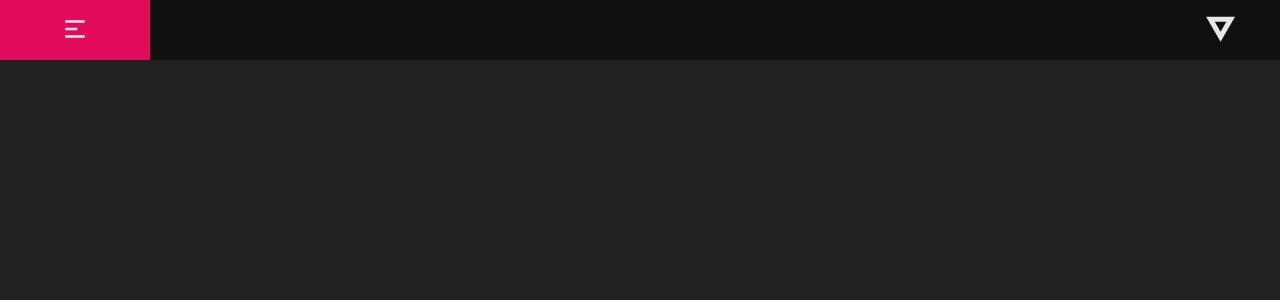
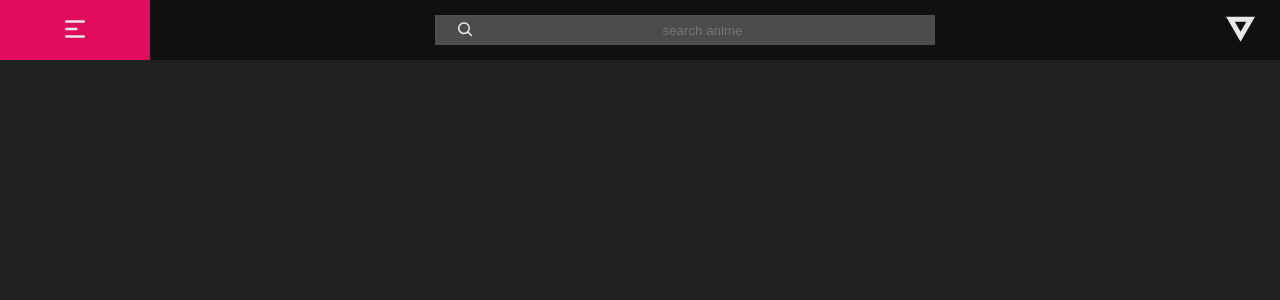
Before and after one commit to Texmo100/MigoApp_React, a React (Create React App) app: page / in a window 1280 px wide. Shown: the top 300 px of the page. Built offline with nearby package versions, Linux system fonts and the light colour scheme.

Commit message:
search input set up correctly

```diff
--- a/src/components/UI/AppWrapper/AppWrapper.js
+++ b/src/components/UI/AppWrapper/AppWrapper.js
@@ -3,9 +3,9 @@ import styles from './AppWrapper.module.css';
 
 const AppWrapper = props => {
     return(
-        <main className={styles['app-wrapper']}>
+        <div className={styles['app-wrapper']}>
             { props.children }
-        </main>
+        </div>
     );
 }
 
--- a/src/components/UI/Header/Header.js
+++ b/src/components/UI/Header/Header.js
@@ -1,6 +1,6 @@
 import React, { useState } from 'react';
 import Sidebar from '../Sidebar/Sidebar';
-import { CgMenuLeftAlt, CgShapeTriangle } from 'react-icons/cg';
+import { CgMenuLeftAlt, CgShapeTriangle, CgSearch } from 'react-icons/cg';
 import styles from './Header.module.css';
 
 const Header = () => {
@@ -16,6 +16,14 @@ const Header = () => {
             <button type='button' onClick={buttonHandler} className={styles['menu-button']}>
                 <CgMenuLeftAlt className={styles['menu-button__icon']} />
             </button>
+            <div className={styles['search-input']}>
+                <CgSearch className={styles['search-input__icon']}/>
+                <input
+                    type="search"
+                    className={styles['search-input__input']}
+                    placeholder="search anime"
+                />
+            </div>
             <CgShapeTriangle className={styles['migo-icon']}/>
         </div>
     );
--- a/src/components/UI/Header/Header.module.css
+++ b/src/components/UI/Header/Header.module.css
@@ -17,7 +17,6 @@
     color: #e8e8e8;
     width: 15rem;
     height: 100%;
-    padding: 0.5rem;
 }
 
 .menu-button:hover {
@@ -30,8 +29,42 @@
 }
 
 .migo-icon {
-    margin-right: 4rem;
+    margin-right: 2rem;
     font-size: 4rem;
     transform: rotate(180deg);
     transition: all 200ms ease;
 }
+
+/* Search input test */
+.search-input {
+    width: 50rem;
+    height: 3rem;
+    display: flex;
+    background-color: rgba(255, 255, 255, 25%);
+    margin: 0 2rem;
+    padding: 0.5rem;
+}
+
+@media screen and (max-width: 768px){
+    .search-input {
+        width: auto;
+    }
+}
+
+.search-input__icon {
+    flex: 1;
+    align-self: center;
+}
+
+.search-input__input {
+    flex: 9;
+    border: none;
+    color: #e8e8e8;
+    padding: 0.5rem;
+    background-color: transparent;
+    text-align: center;
+}
+
+.search-input__input:focus {
+    background-color: rgba(0, 0, 0, 50%);
+}
```
